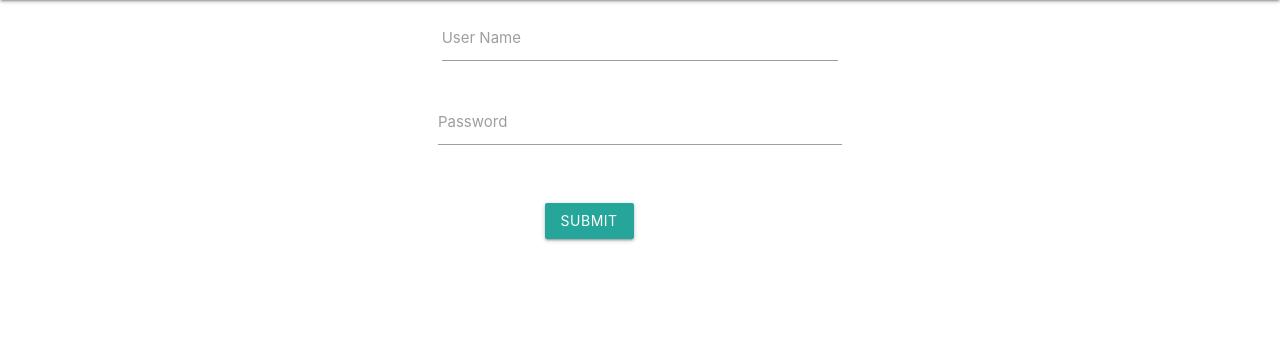
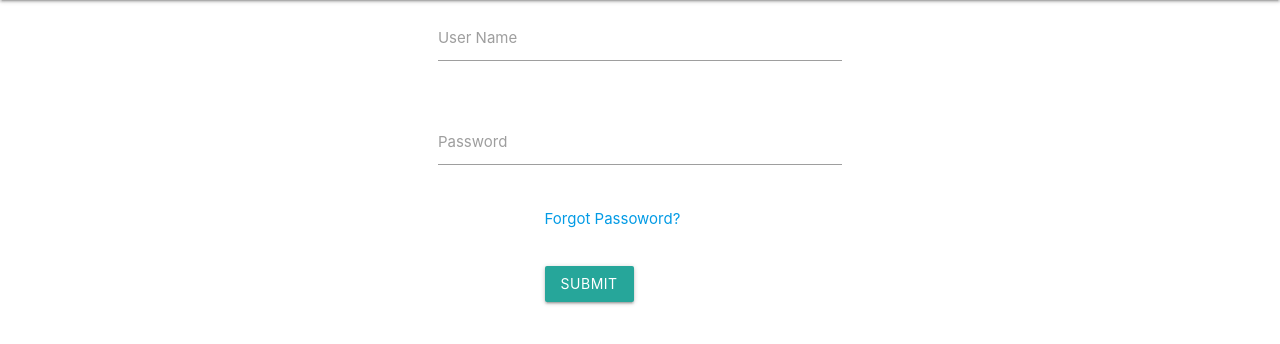
Before and after one commit to mukheshinturi/ase_project, a Django app: template templates/homepage/login.html in a window 1280 px wide. Shown: the part 64-408 px from the top of the page. Run offline with Django 3.2, Linux system fonts and the light colour scheme; the template is opened without the code that fills it, so the values that code supplies are empty.

Commit message:
forgot_password

```diff
--- a/ase_project/settings.py
+++ b/ase_project/settings.py
@@ -22,7 +22,7 @@ MEDIA_DIR=os.path.join(BASE_DIR,'media')
 
 # SECURITY WARNING: keep the secret key used in production secret!
 SECRET_KEY = '$x2=dbfg(kxxd)@6l#hk7j8ule^)i0i66v3rl#rs2^93x4#@ea'
-
+DEFAULT_FROM_EMAIL='mukheshinturi@hushmail.com'
 # SECURITY WARNING: don't run with debug turned on in production!
 DEBUG = True
 
@@ -135,7 +135,9 @@ MEDIA_ROOT=MEDIA_DIR
 MEDIA_URL='/media/'
 LOGIN_URL='homepage/user_login'
 
-DEFAULT_FROM_EMAIL='mukheshinturi@hushmail.com'
+
+
+
 
 EMAIL_HOST = 'smtp.hushmail.com'
 EMAIL_HOST_USER = 'mukheshinturi@hushmail.com'
--- a/templates/homepage/login.html
+++ b/templates/homepage/login.html
@@ -3,16 +3,23 @@
 <div class="row">
 <form class="col s12" method="POST" action="{% url 'homepage:user_login' %}" name="user_login" enctype="multipart/form-data">
   {% csrf_token %}
+  <div class="row">
+    <div class="input-field col s4 offset-s4">
+      <input id="username" type="text" class="validate" name="username" required>
+      <label for="username">User Name</label>
+    </div>
+  </div>
 
-  <div class="input-field col s4 offset-s4">
-    <input id="username" type="text" class="validate" name="username" required>
-    <label for="username">User Name</label>
-  </div>
 
   <div class="row">
     <div class="input-field col s4 offset-s4">
       <input id="password" type="password" class="validate" name="password" required>
       <label for="password">Password</label>
+    </div>
+  </div>
+  <div class="row">
+    <div class=" col s2 offset-s5">
+      <a href="{% url 'homepage:password_reset' %}">Forgot Passoword?</a>
     </div>
   </div>
 
```
